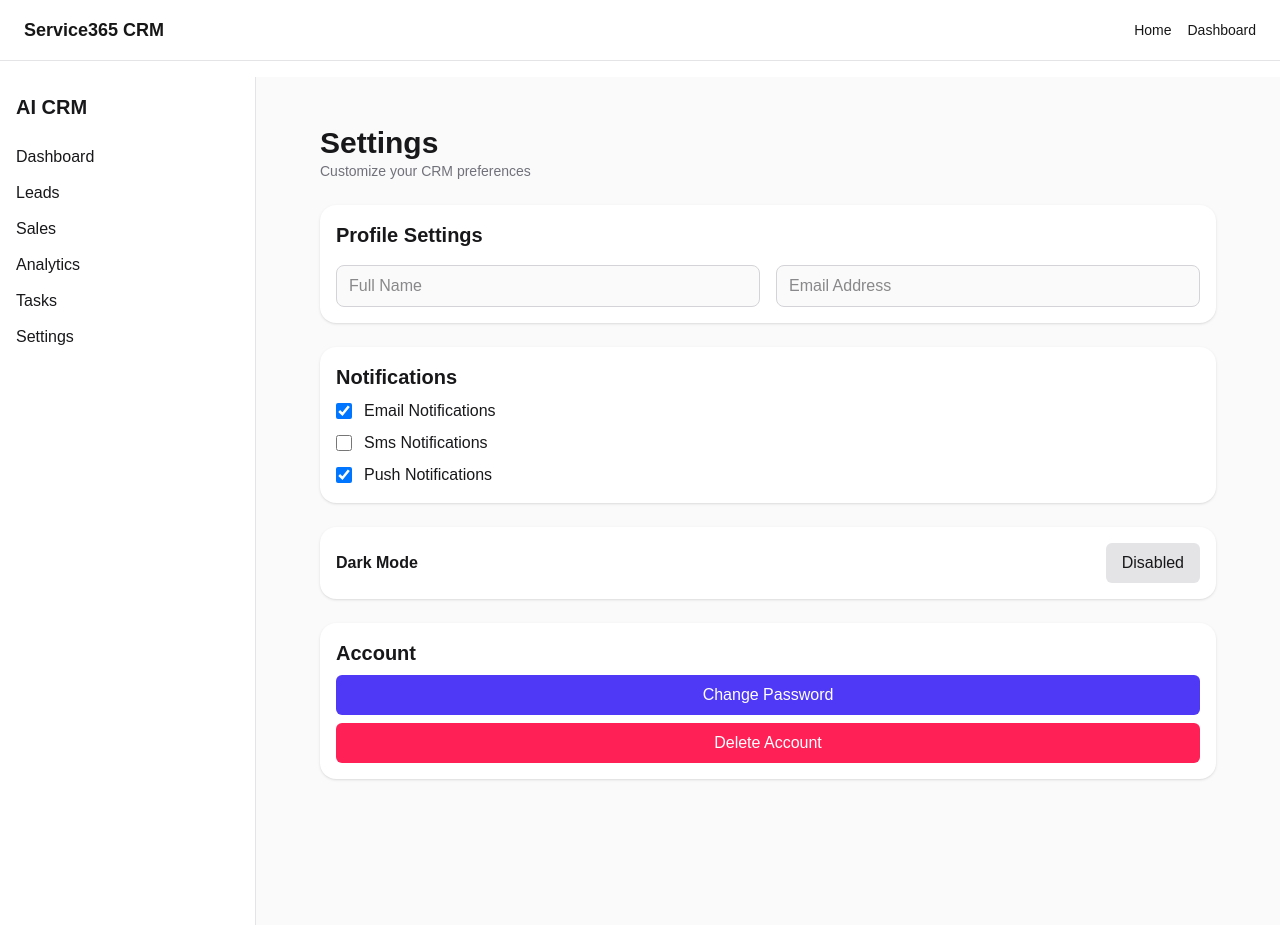
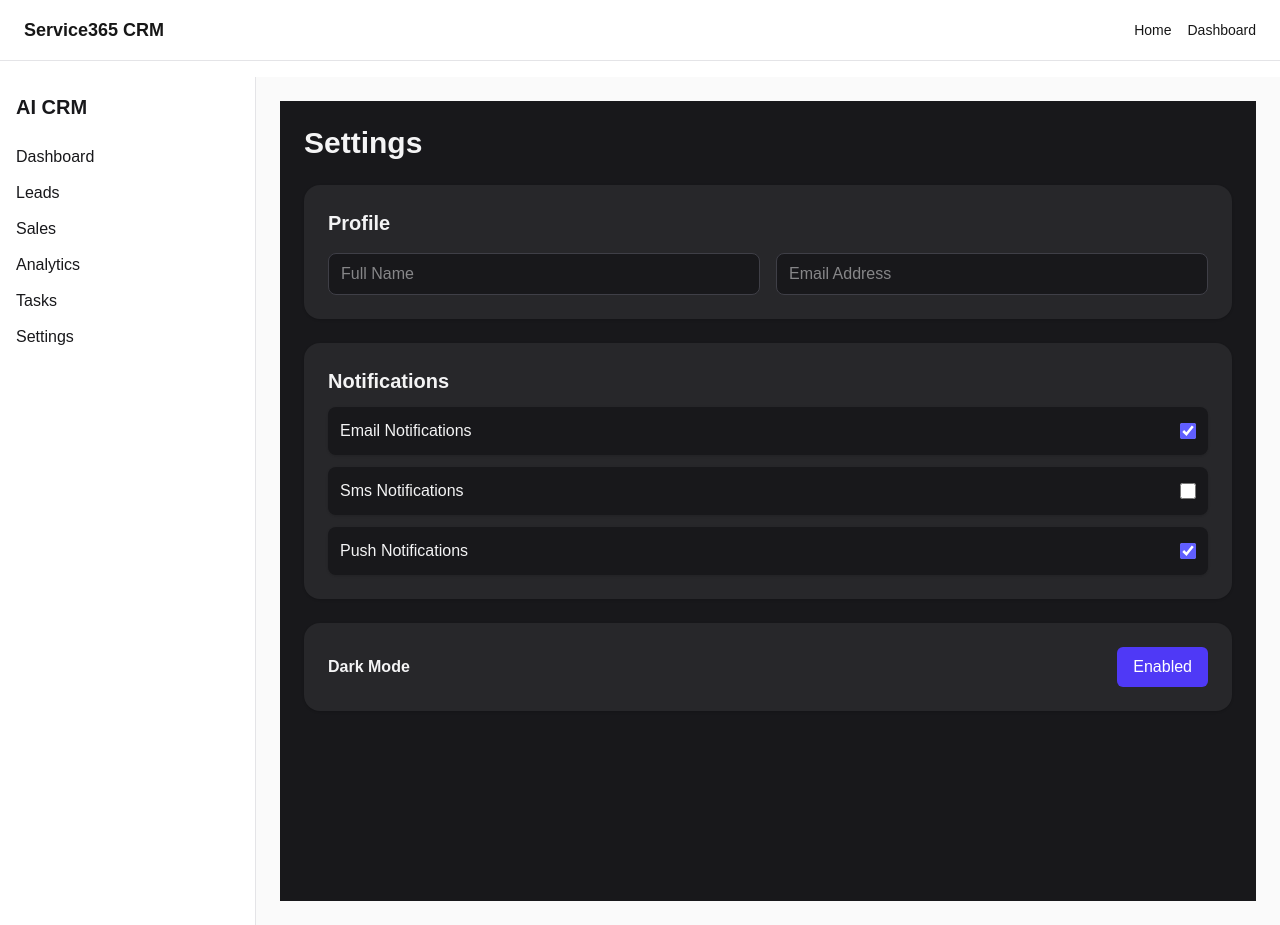
Before and after one commit to hossaintaufiq/CSE327_Project, a Next.js app in the folder CRM/Client-Web/: page /dashboard/settings in a window 1280 px wide. Built offline with nearby package versions, Linux system fonts and the light colour scheme.

Commit message:
updated all the components

```diff
--- a/CRM/Client-Web/app/dashboard/settings/page.js
+++ b/CRM/Client-Web/app/dashboard/settings/page.js
@@ -1,75 +1,80 @@
+"use client";
+
 import React, { useState } from "react";
 
 export default function SettingsPage() {
-  const [darkMode, setDarkMode] = useState(false);
   const [notifications, setNotifications] = useState({
     email: true,
     sms: false,
     push: true,
   });
+  const [profile, setProfile] = useState({
+    name: "",
+    email: "",
+  });
 
-  const toggleDarkMode = () => setDarkMode(!darkMode);
   const toggleNotification = (type) =>
     setNotifications({ ...notifications, [type]: !notifications[type] });
 
+  const handleProfileChange = (e) =>
+    setProfile({ ...profile, [e.target.name]: e.target.value });
+
   return (
-    <div className={`min-h-screen p-6 font-sans ${darkMode ? "bg-zinc-900 text-zinc-100" : "bg-zinc-50 text-zinc-900"}`}>
-      <div className="max-w-4xl mx-auto space-y-6">
+    <div className="min-h-screen p-6 font-sans bg-zinc-900 text-zinc-100">
+      <div className="max-w-7xl mx-auto space-y-6">
         {/* Header */}
-        <header className="mb-6">
+        <header className="flex items-center justify-between mb-6">
           <h1 className="text-3xl font-bold">Settings</h1>
-          <p className="text-sm text-zinc-500 dark:text-zinc-400">Customize your CRM preferences</p>
         </header>
 
         {/* Profile Settings */}
-        <section className="bg-white dark:bg-zinc-800 rounded-2xl p-4 shadow space-y-4">
-          <h2 className="text-xl font-semibold">Profile Settings</h2>
+        <section className="bg-zinc-800 rounded-2xl p-6 shadow space-y-4">
+          <h2 className="text-xl font-semibold">Profile</h2>
           <div className="grid grid-cols-1 sm:grid-cols-2 gap-4">
             <input
               type="text"
+              name="name"
+              value={profile.name}
+              onChange={handleProfileChange}
               placeholder="Full Name"
-              className="px-3 py-2 rounded-lg border border-zinc-300 dark:border-zinc-700 bg-zinc-50 dark:bg-zinc-900 focus:outline-none focus:ring-2 focus:ring-indigo-500"
+              className="px-3 py-2 rounded-lg border border-zinc-700 bg-zinc-900 focus:outline-none focus:ring-2 focus:ring-indigo-500"
             />
             <input
               type="email"
+              name="email"
+              value={profile.email}
+              onChange={handleProfileChange}
               placeholder="Email Address"
-              className="px-3 py-2 rounded-lg border border-zinc-300 dark:border-zinc-700 bg-zinc-50 dark:bg-zinc-900 focus:outline-none focus:ring-2 focus:ring-indigo-500"
+              className="px-3 py-2 rounded-lg border border-zinc-700 bg-zinc-900 focus:outline-none focus:ring-2 focus:ring-indigo-500"
             />
           </div>
         </section>
 
         {/* Notifications */}
-        <section className="bg-white dark:bg-zinc-800 rounded-2xl p-4 shadow space-y-2">
+        <section className="bg-zinc-800 rounded-2xl p-6 shadow space-y-3">
           <h2 className="text-xl font-semibold">Notifications</h2>
           {["email", "sms", "push"].map((type) => (
-            <label key={type} className="flex items-center gap-3">
+            <label
+              key={type}
+              className="flex items-center justify-between bg-zinc-900 p-3 rounded-lg shadow-sm"
+            >
+              <span className="capitalize">{type} notifications</span>
               <input
                 type="checkbox"
                 checked={notifications[type]}
                 onChange={() => toggleNotification(type)}
-                className="w-4 h-4"
+                className="w-4 h-4 accent-indigo-500"
               />
-              <span className="capitalize">{type} notifications</span>
             </label>
           ))}
         </section>
 
-        {/* Theme */}
-        <section className="bg-white dark:bg-zinc-800 rounded-2xl p-4 shadow flex items-center justify-between">
+        {/* Additional Settings Card */}
+        <section className="bg-zinc-800 rounded-2xl p-6 shadow flex items-center justify-between">
           <span className="font-semibold">Dark Mode</span>
-          <button
-            onClick={toggleDarkMode}
-            className={`px-4 py-2 rounded-md ${darkMode ? "bg-indigo-600 text-white" : "bg-zinc-200 dark:bg-zinc-700"}`}
-          >
-            {darkMode ? "Enabled" : "Disabled"}
+          <button className="px-4 py-2 rounded-md bg-indigo-600 text-white">
+            Enabled
           </button>
-        </section>
-
-        {/* Account Actions */}
-        <section className="bg-white dark:bg-zinc-800 rounded-2xl p-4 shadow space-y-2">
-          <h2 className="text-xl font-semibold">Account</h2>
-          <button className="px-4 py-2 rounded-md bg-indigo-600 text-white hover:bg-indigo-700 w-full">Change Password</button>
-          <button className="px-4 py-2 rounded-md bg-rose-500 text-white hover:bg-rose-600 w-full">Delete Account</button>
         </section>
       </div>
     </div>
--- a/CRM/Client-Web/app/dashboard/tasks/page.js
+++ b/CRM/Client-Web/app/dashboard/tasks/page.js
@@ -1,8 +1,143 @@
-export function TasksPage() {
+"use client"; // ✅ MUST be the first line
+
+import React, { useState } from "react";
+
+// Mock KPIs for tasks
+const taskKpis = [
+  { id: 1, title: "Total Tasks", value: "28", delta: "+10%" },
+  { id: 2, title: "Completed", value: "12", delta: "+5%" },
+  { id: 3, title: "Pending", value: "16", delta: "-3%" },
+  { id: 4, title: "Overdue", value: "2", delta: "-25%" },
+];
+
+// Mock tasks
+const tasks = [
+  { id: 1, title: "Follow up with Acme Corp", status: "Pending", owner: "Sam A", due: "2025-11-12" },
+  { id: 2, title: "Prepare sales report", status: "Completed", owner: "Riya K", due: "2025-11-13" },
+  { id: 3, title: "Email campaign setup", status: "Pending", owner: "Imran H", due: "2025-11-15" },
+  { id: 4, title: "Client onboarding call", status: "Overdue", owner: "Sam A", due: "2025-11-05" },
+];
+
+// Sparkline generator
+const sparklinePath = (values) => {
+  const w = 120;
+  const h = 36;
+  const max = Math.max(...values);
+  const min = Math.min(...values);
+  const range = max - min || 1;
+  return values
+    .map((v, i) => {
+      const x = (i / (values.length - 1)) * w;
+      const y = h - ((v - min) / range) * h;
+      return `${i === 0 ? "M" : "L"} ${x.toFixed(1)} ${y.toFixed(1)}`;
+    })
+    .join(" ");
+};
+
+export default function TasksPage() {
+  const [taskList, setTaskList] = useState(tasks);
+
+  const toggleTaskStatus = (id) => {
+    setTaskList(
+      taskList.map((task) =>
+        task.id === id
+          ? {
+              ...task,
+              status: task.status === "Completed" ? "Pending" : "Completed",
+            }
+          : task
+      )
+    );
+  };
+
   return (
-    <div>
-      <h2 className="text-2xl font-bold">Tasks</h2>
-      <p>Track and manage tasks here...</p>
+    <div className="min-h-screen bg-zinc-50 dark:bg-zinc-900 text-zinc-900 dark:text-zinc-100 p-6 font-sans">
+      <div className="max-w-7xl mx-auto">
+        {/* Header */}
+        <header className="flex items-center justify-between mb-6">
+          <h1 className="text-3xl font-bold">Tasks Dashboard</h1>
+          <button className="px-4 py-2 rounded-md bg-indigo-600 text-white shadow hover:bg-indigo-700">
+            Add New Task
+          </button>
+        </header>
+
+        {/* Task KPIs */}
+        <div className="grid grid-cols-1 sm:grid-cols-2 lg:grid-cols-4 gap-6 mb-6">
+          {taskKpis.map((k) => (
+            <div
+              key={k.id}
+              className="bg-white dark:bg-zinc-800 rounded-2xl p-4 shadow flex flex-col justify-between"
+            >
+              <div className="text-xs text-zinc-500">{k.title}</div>
+              <div className="flex items-end justify-between mt-1">
+                <div className="text-lg font-semibold">{k.value}</div>
+                <div
+                  className={`text-sm font-medium ${
+                    k.delta.startsWith("+") ? "text-green-500" : "text-rose-500"
+                  }`}
+                >
+                  {k.delta}
+                </div>
+              </div>
+              <div className="mt-2">
+                <svg width="120" height="36">
+                  <path
+                    d={sparklinePath([3, 5, 7, 6, 8, 9, 12])}
+                    stroke="currentColor"
+                    strokeWidth="1.5"
+                    strokeOpacity="0.7"
+                    fill="none"
+                  />
+                </svg>
+              </div>
+            </div>
+          ))}
+        </div>
+
+        {/* Task Table */}
+        <div className="bg-white dark:bg-zinc-800 rounded-2xl p-4 shadow overflow-x-auto">
+          <h3 className="font-semibold mb-3">Task List</h3>
+          <table className="w-full text-sm">
+            <thead className="text-zinc-500">
+              <tr>
+                <th className="text-left pb-2">Task</th>
+                <th className="text-left pb-2">Status</th>
+                <th className="text-left pb-2">Owner</th>
+                <th className="text-left pb-2">Due Date</th>
+                <th className="text-left pb-2">Action</th>
+              </tr>
+            </thead>
+            <tbody className="divide-y divide-zinc-100 dark:divide-zinc-800">
+              {taskList.map((task) => (
+                <tr key={task.id}>
+                  <td className="py-3">{task.title}</td>
+                  <td
+                    className={`py-3 font-medium ${
+                      task.status === "Completed"
+                        ? "text-green-500"
+                        : task.status === "Overdue"
+                        ? "text-rose-500"
+                        : "text-yellow-500"
+                    }`}
+                  >
+                    {task.status}
+                  </td>
+                  <td className="py-3">{task.owner}</td>
+                  <td className="py-3">{task.due}</td>
+                  <td className="py-3">
+                    <button
+                      onClick={() => toggleTaskStatus(task.id)}
+                      className="px-3 py-1 rounded-md bg-indigo-600 text-white text-xs hover:bg-indigo-700"
+                    >
+                      Toggle Status
+                    </button>
+                  </td>
+                </tr>
+              ))}
+            </tbody>
+          </table>
+        </div>
+      </div>
     </div>
   );
 }
```
